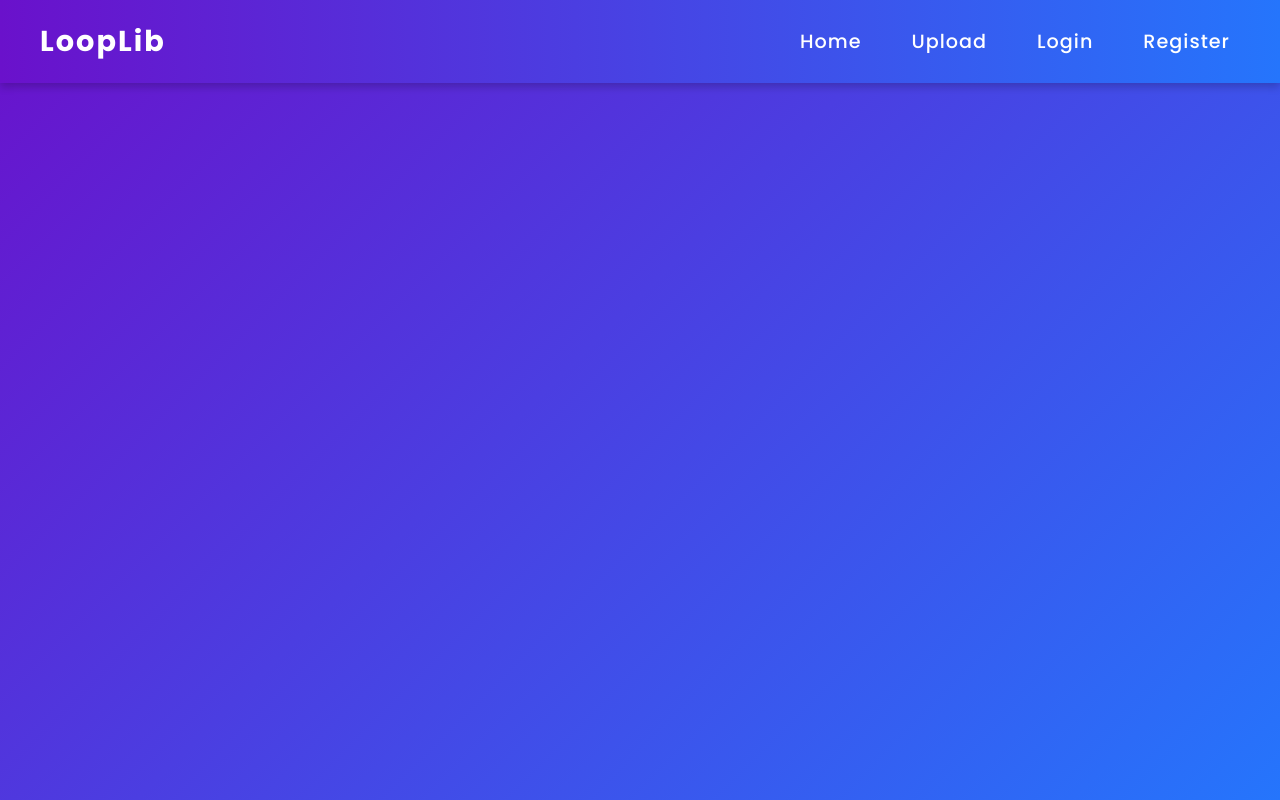
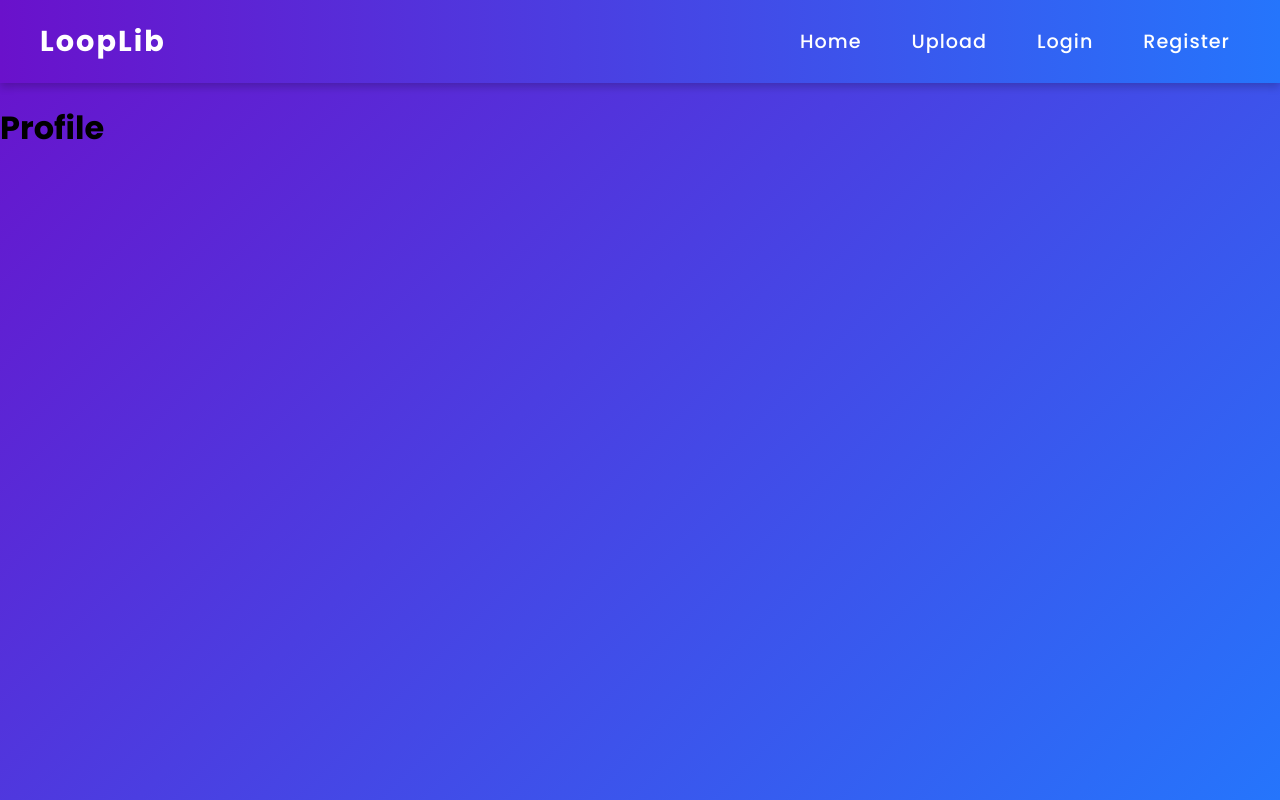
Before and after one commit to LoopLib/client, a React (Create React App) app in the folder music-tool/: page /profile in a window 1280 px wide. Built offline with nearby package versions, Linux system fonts and the light colour scheme.

Commit message:
Creating basic profile component

```diff
--- a/music-tool/src/App.js
+++ b/music-tool/src/App.js
@@ -5,6 +5,7 @@
 import Login from "./login/login";
 import Register from "./register/register";
 import Layout from "./layout/layout";
+import Profile from "./profile/profile";
 
 function App() {
   return (
@@ -15,6 +16,7 @@
           <Route path="/register" element={<Register />} />
           <Route path="/homepage" element={<HomePage />} />
           <Route path="/upload" element={<FileUpload />} />
+          <Route path="/profile" element={<Profile />} />
         </Routes>
       </Layout>
     </Router>
--- /dev/null
+++ b/music-tool/src/profile/profile.js
@@ -0,0 +1,9 @@
+const Profile = () => {
+  return (
+    <div>
+      <h1>Profile</h1>
+    </div>
+  );
+}
+
+export default Profile;
--- a/music-tool/src/upload/upload.js
+++ b/music-tool/src/upload/upload.js
@@ -164,7 +164,6 @@
             return;
         }
         console.log("Publishing file:", selectedFile.name);
-        // You can replace the below logic with your actual publish functionality
         alert("Audio has been published successfully!");
     };
 
```
Also changed, not shown: music-tool/src/profile/profile.css (added).
